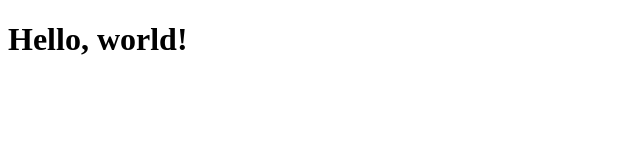
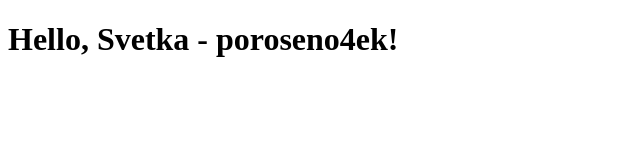
Before and after one commit to artyomnar94/artyomnar94.github.io, a plain HTML site: page index.html in a window 1280 px wide. Shown: the whole page, without its empty margins (0-640 px from the left). Drawn offline with Linux system fonts and the light colour scheme.

Commit message:
For Svetka with Love <3

```diff
--- a/index.html
+++ b/index.html
@@ -5,6 +5,6 @@
 		<title>Greeting</title>
 	</head>
 	<body>
-		<h1>Hello, world!</h1>
+		<h1>Hello, Svetka - poroseno4ek!</h1>
 	</body>
 </html>
```
